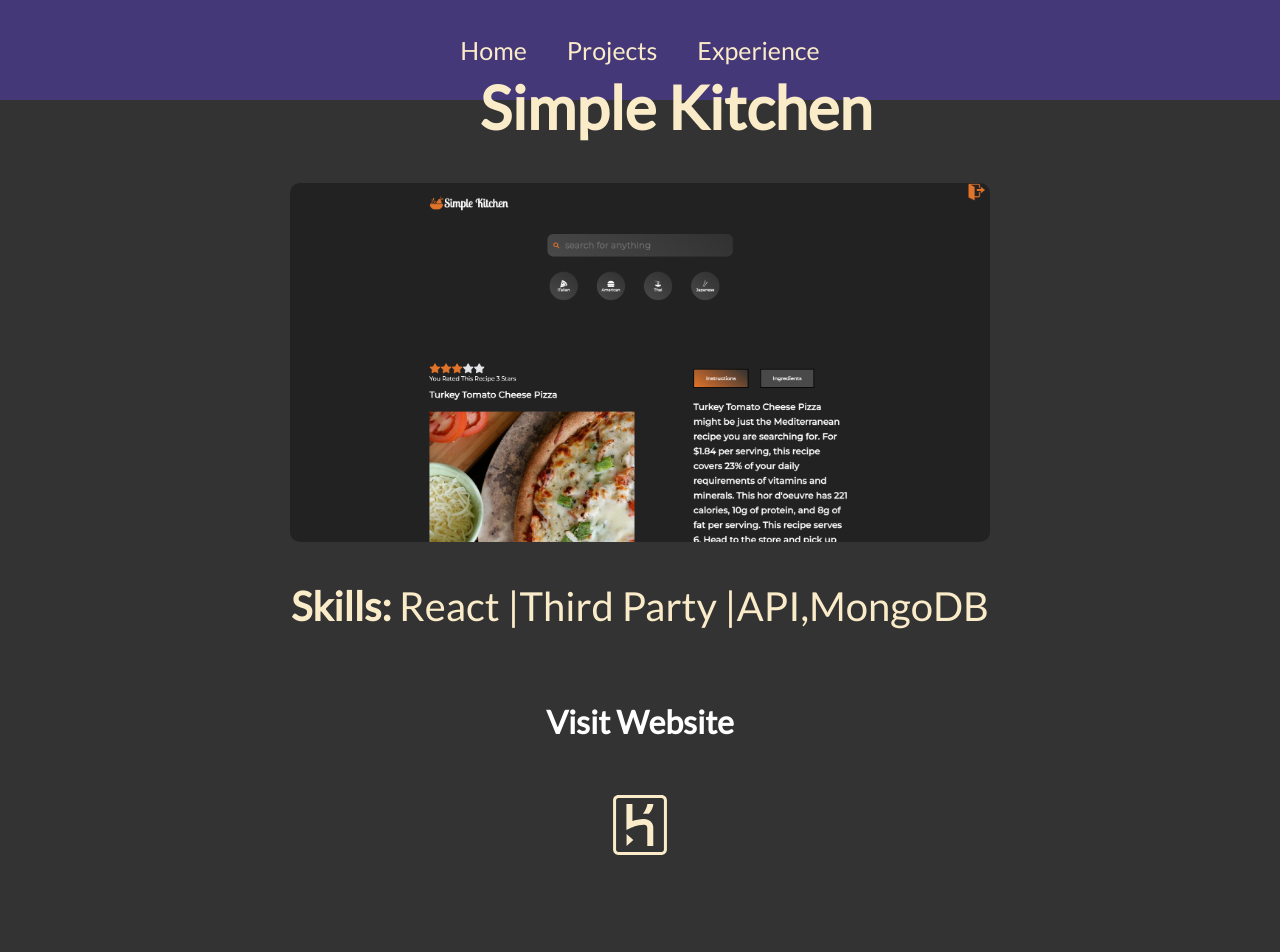
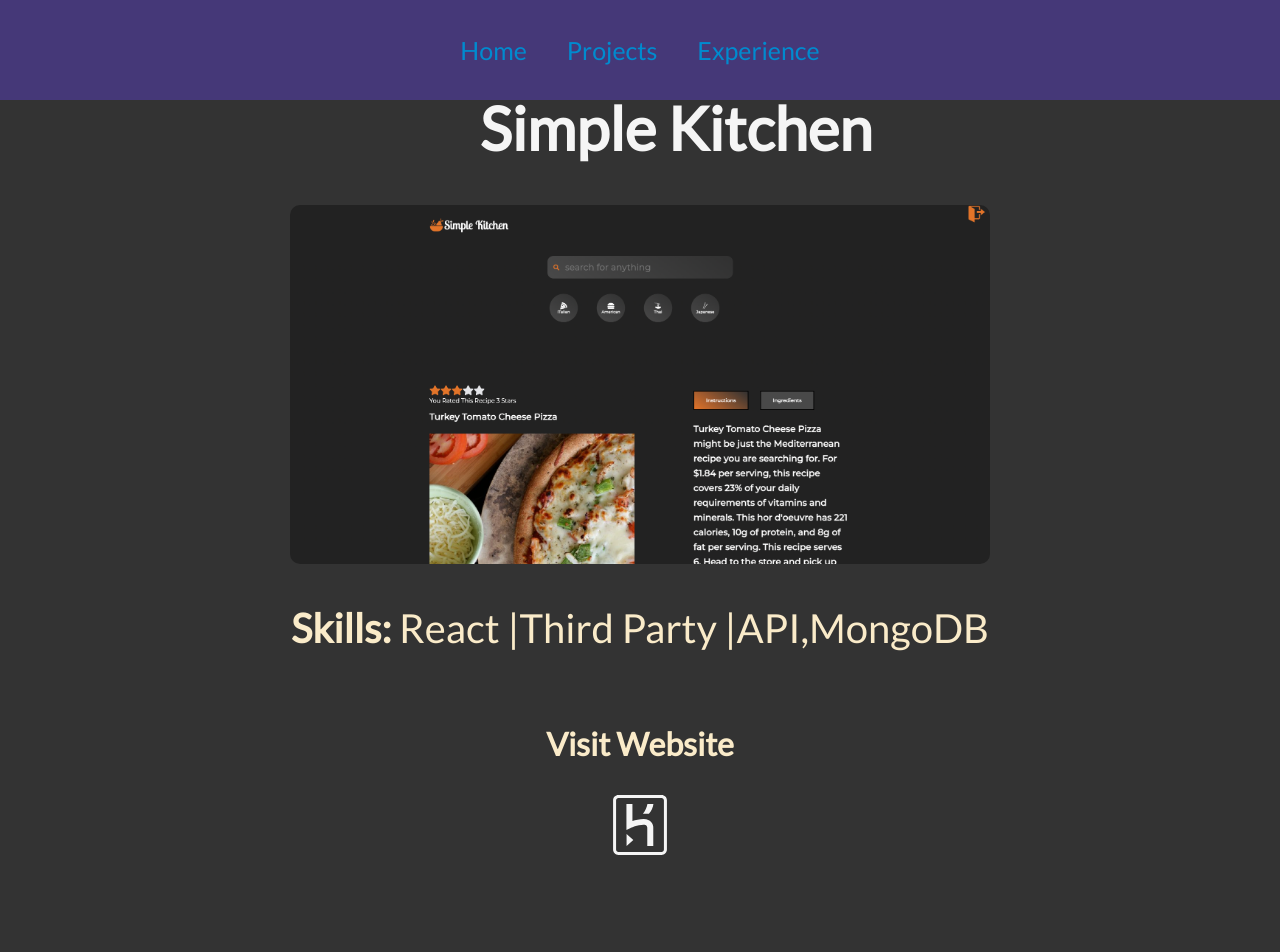
Before and after one commit to bjlovee/portfolio, a React (Create React App) app: page /projects/1 in a window 1280 px wide. Shown: the top 952 px of the page. Built offline with nearby package versions, Linux system fonts and the light colour scheme.

Commit message:
made minor changes to the ui

```diff
--- a/src/pages/ProjectDisplay.js
+++ b/src/pages/ProjectDisplay.js
@@ -9,6 +9,7 @@
     const {id} = useParams();
     const project = projectList[id];
 
+    const style = {color: "whitesmoke"}
   return (
     <div className='project'>
         <h1> {project.name} </h1>
@@ -17,12 +18,12 @@
             <b>Skills:</b>{project.skills}
         </p>
         <h3> Visit Website </h3>
-        <h4>
+
             <a href={project.url} target={"_blank"}>
-            <SiHeroku />
+            <SiHeroku style={style}/>
             </a>
 
-        </h4>
+
     </div>
   );
 }
--- a/src/styles/ProjectDisplay.css
+++ b/src/styles/ProjectDisplay.css
@@ -9,7 +9,7 @@
 
 .project h1 {
   margin-top: 50px;
-  color: #FAEBC9;
+  color: whitesmoke;
   font-size: 60px;
   padding-left: center;
 }
@@ -29,14 +29,14 @@
 }
 
 h3 {
-    color: white;
+    color:#FAEBC9;
     font-size: 2rem;
 }
 
- h4 {
+a:link {
     color: #008bcf;
 }
 
-.vist:hover{
+.a:hover{
     color: rgb(13, 199, 62);
 }
```
